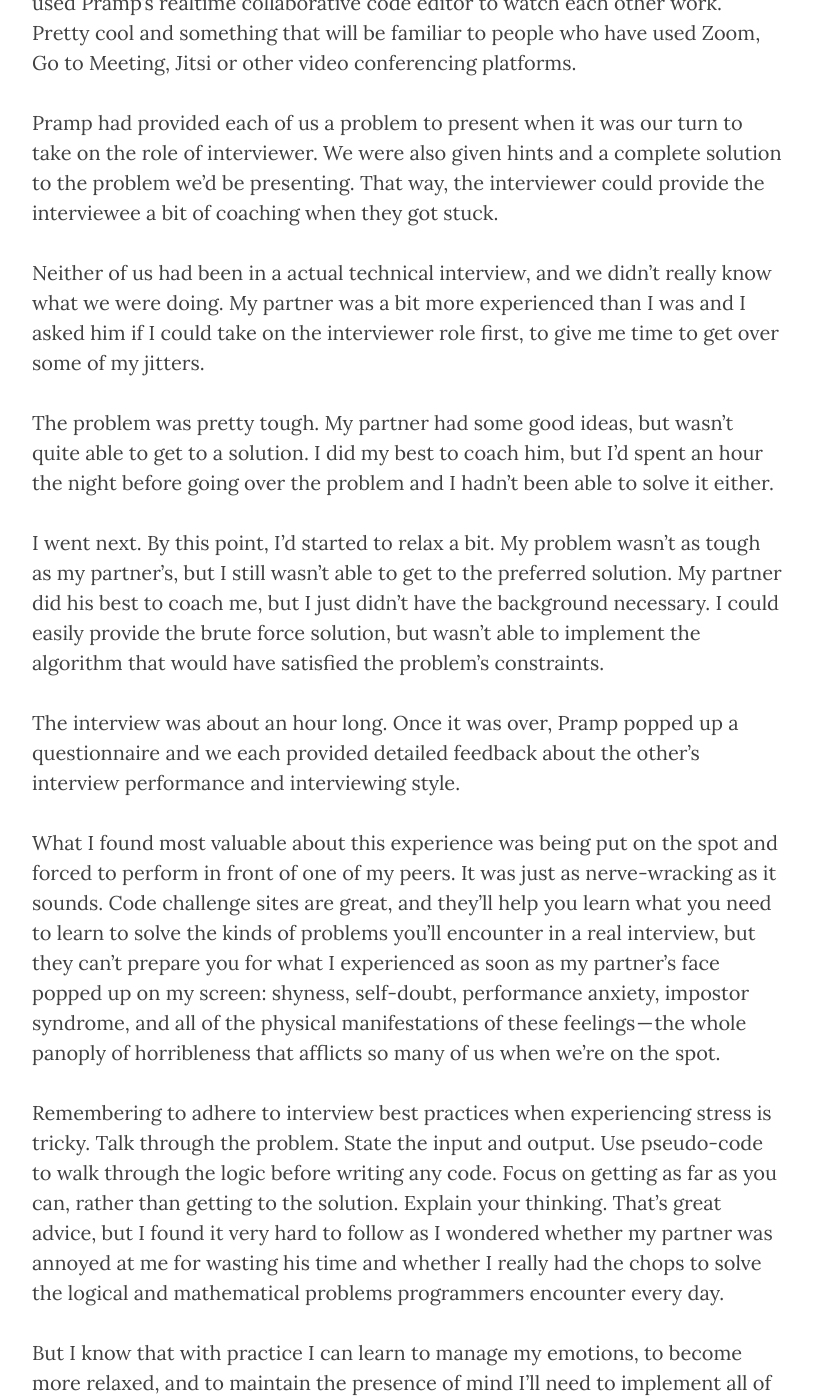
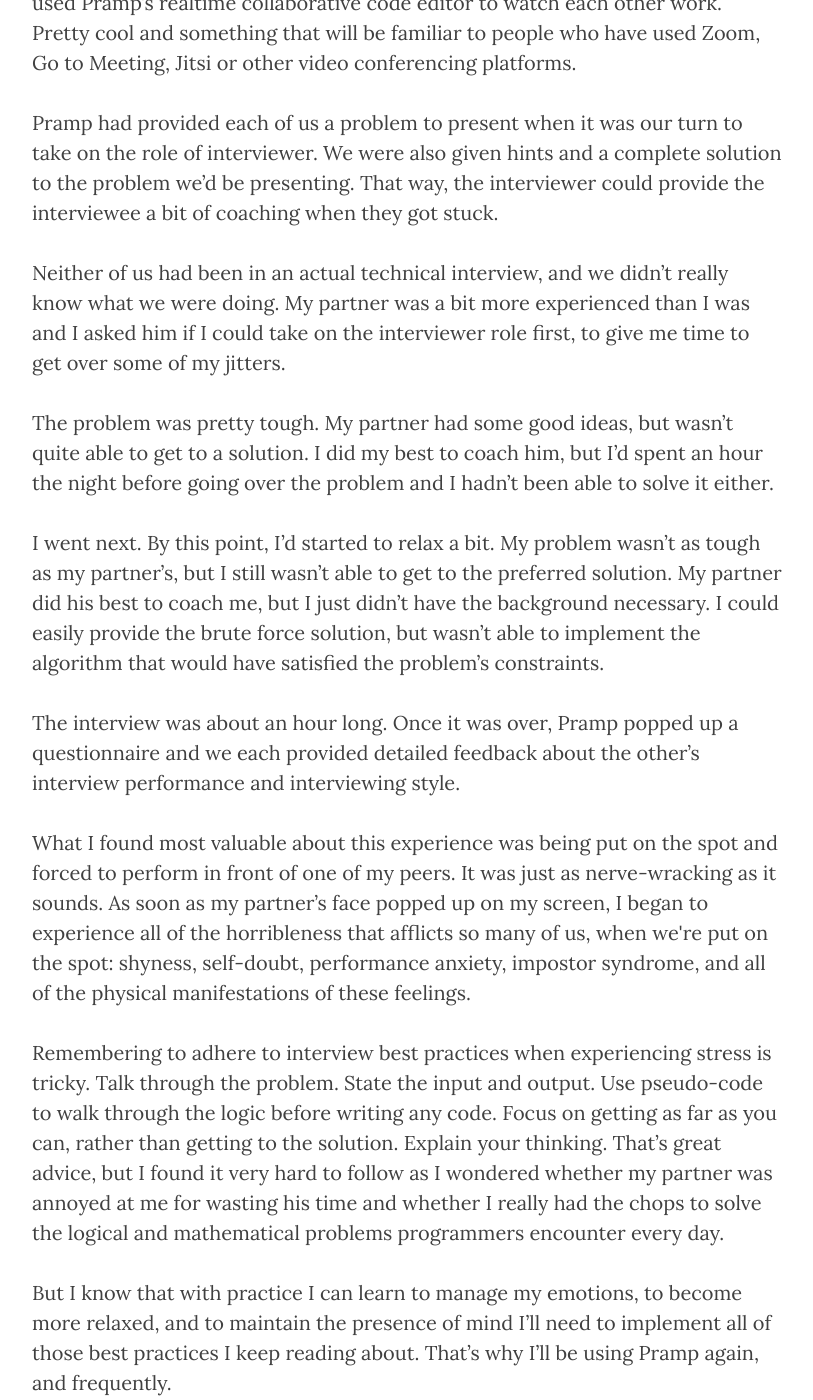
Before and after one commit to julianjohannesen/julianjohannesen.github.io, a Jekyll site: the page built from _posts/2018-02-10-i_got_this.markdown, in a window 1280 px wide and 1400 px high, scrolled down 1664 px. Shown: the whole window, without its empty margins (233-1046 px from the left). Built offline with Jekyll 4.4.1, drawn with Linux system fonts in a browser that asks for light colours; nearby versions of some CDN libraries.

Commit message:
Updating my blog post.

```diff
--- a/_posts/2018-02-10-i_got_this.markdown
+++ b/_posts/2018-02-10-i_got_this.markdown
@@ -22,7 +22,7 @@
 
 <p>Pramp had provided each of us a problem to present when it was our turn to take on the role of interviewer. We were also given hints and a complete solution to the problem we’d be presenting. That way, the interviewer could provide the interviewee a bit of coaching when they got stuck.</p>
 
-<p>Neither of us had been in a actual technical interview, and we didn’t really know what we were doing. My partner was a bit more experienced than I was and I asked him if I could take on the interviewer role first, to give me time to get over some of my jitters.&nbsp;</p>
+<p>Neither of us had been in an actual technical interview, and we didn’t really know what we were doing. My partner was a bit more experienced than I was and I asked him if I could take on the interviewer role first, to give me time to get over some of my jitters.&nbsp;</p>
 
 <p>The problem was pretty tough. My partner had some good ideas, but wasn’t quite able to get to a solution. I did my best to coach him, but I’d spent an hour the night before going over the problem and I hadn’t been able to solve it either.</p>
 
@@ -30,7 +30,7 @@
 
 <p>The interview was about an hour long. Once it was over, Pramp popped up a questionnaire and we each provided detailed feedback about the other’s interview performance and interviewing style.</p>
 
-<p>What I found most valuable about this experience was being put on the spot and forced to perform in front of one of my peers. It was just as nerve-wracking as it sounds. Code challenge sites are great, and they’ll help you learn what you need to learn to solve the kinds of problems you’ll encounter in a real interview, but they can’t prepare you for what I experienced as soon as my partner’s face popped up on my screen: shyness, self-doubt, performance anxiety, impostor syndrome, and all of the physical manifestations of these feelings&#8202;—&#8202;the whole panoply of horribleness that afflicts so many of us when we’re on the spot.</p>
+<p>What I found most valuable about this experience was being put on the spot and forced to perform in front of one of my peers. It was just as nerve-wracking as it sounds. As soon as my partner’s face popped up on my screen, I began to experience all of the horribleness that afflicts so many of us, when we're put on the spot: shyness, self-doubt, performance anxiety, impostor syndrome, and all of the physical manifestations of these feelings.</p>
 
 <p>Remembering to adhere to interview best practices when experiencing stress is tricky. Talk through the problem. State the input and output. Use pseudo-code to walk through the logic before writing any code. Focus on getting as far as you can, rather than getting to the solution. Explain your thinking. That’s great advice, but I found it very hard to follow as I wondered whether my partner was annoyed at me for wasting his time and whether I really had the chops to solve the logical and mathematical problems programmers encounter every day.&nbsp;</p>
 
```
